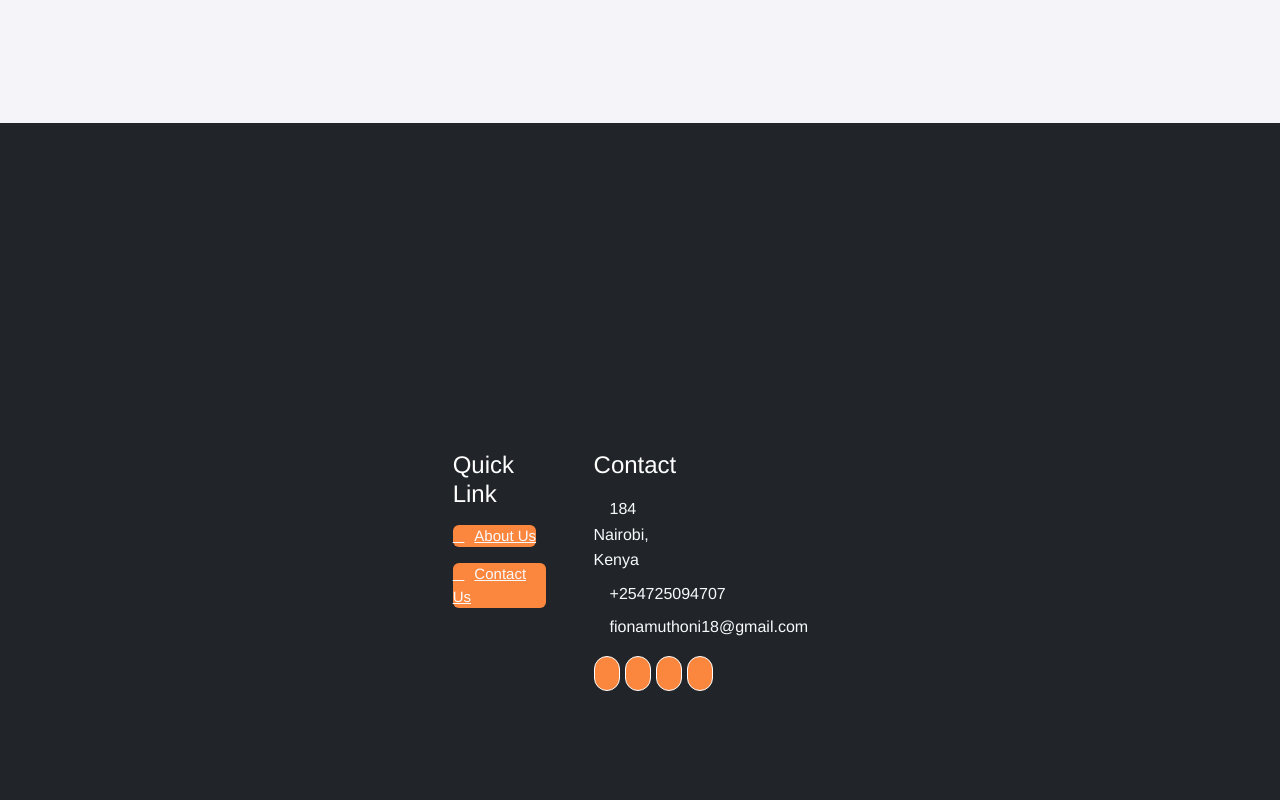
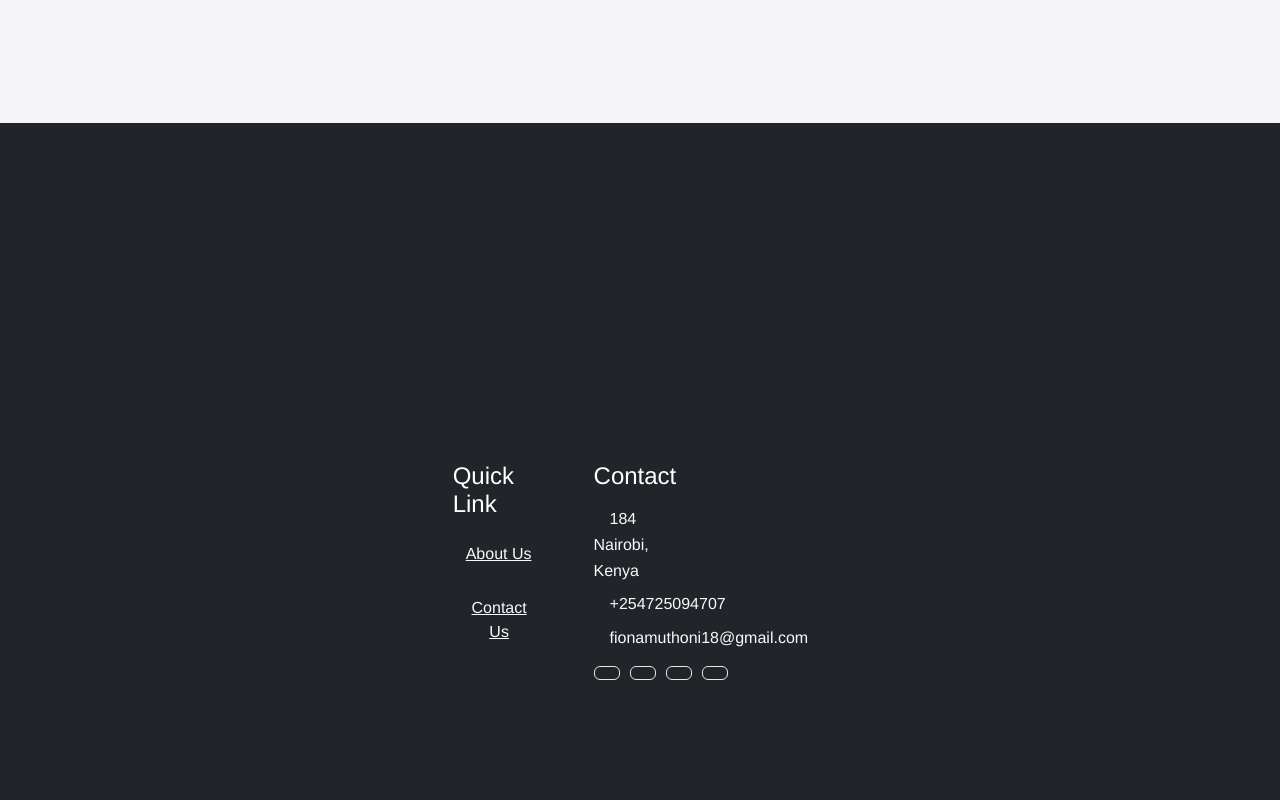
Before and after one commit to FionaG26/you-learn, a React (Create React App) app in the folder e-learning/: page /register in a window 1280 px wide. Shown: the part 840-1640 px from the top of the page. Built offline with nearby package versions, Linux system fonts and the light colour scheme.

Commit message:
Update style.css

```diff
--- a/e-learning/src/css/style.css
+++ b/e-learning/src/css/style.css
@@ -6,35 +6,6 @@
     --dark: #181d38;
 }
 
-.btn {
-    background-color: #fb873f;
-    border: none;
-}
-
-.btn a {
-    text-decoration: none;
-    color: #fff;
-}
-
-.btn:hover {
-    background: transparent;
-    color: var(--primary) !important;
-    border: 1px solid var(--primary);
-}
-
-.btn:hover a {
-    color: var(--primary) !important;
-}
-
-.btn-light {
-    background-color: var(--light);
-}
-
-.btn-light:hover {
-    background: transparent;
-    color: var(--light) !important;
-    border: 1px solid var(--light);
-}
 
 .fw-medium {
     font-weight: 600 !important;
@@ -52,20 +23,6 @@
     z-index: 99;
 }
 
-
-/*** Spinner ***/
-#spinner {
-    opacity: 0;
-    visibility: hidden;
-    transition: opacity .5s ease-out, visibility 0s linear .5s;
-    z-index: 99999;
-}
-
-#spinner.show {
-    transition: opacity .5s ease-out, visibility 0s linear 0s;
-    visibility: visible;
-    opacity: 1;
-}
 
 /* Body Styling */
 body {
@@ -530,67 +487,37 @@ body {
 
 
 /*** Footer ***/
-.footer .btn.btn-social {
-    margin-right: 5px;
-    width: 35px;
-    height: 35px;
-    display: flex;
-    align-items: center;
-    justify-content: center;
-    color: var(--light);
-    font-weight: normal;
-    border: 1px solid #FFFFFF;
-    border-radius: 35px;
-    transition: .3s;
+/* Footer Styling */
+.footer {
+    background-color: var(--dark); /* Dark background for footer */
+    color: var(--light); /* Light text for footer */
+    padding: 40px 0; /* Padding for footer */
 }
 
-.footer .btn.btn-social:hover {
-    color: var(--primary);
+.footer h4 {
+    color: var(--light); /* Light color for section headers */
+    margin-bottom: 20px; /* Space below header */
 }
 
-.footer .btn.btn-link {
-    display: block;
-    margin-bottom: 5px;
-    padding: 0;
-    text-align: left;
-    color: #FFFFFF;
-    font-size: 15px;
-    font-weight: normal;
-    text-transform: capitalize;
-    transition: .3s;
+.footer .btn-link {
+    color: var(--light); /* Light color for buttons */
 }
 
-.footer .btn.btn-link::before {
-    position: relative;
-    content: "\f105";
-    font-family: "Font Awesome 5 Free";
-    font-weight: 900;
-    margin-right: 10px;
+.footer .btn-link:hover {
+    text-decoration: underline; /* Underline on hover */
 }
 
-.footer .btn.btn-link:hover {
-    letter-spacing: 1px;
-    box-shadow: none;
+.footer .fa {
+    margin-right: 10px; /* Space between icons and text */
+}
+
+.footer .btn-social {
+    margin-right: 10px; /* Space between social buttons */
+    border: 1px solid var(--light); /* Light border for social buttons */
+    background-color: transparent; /* Transparent background */
 }
 
 .footer .copyright {
-    padding: 25px 0;
-    font-size: 15px;
-    border-top: 1px solid rgba(256, 256, 256, .1);
+    text-align: center; /* Center copyright text */
+    padding: 20px 0; /* Padding for copyright */
 }
-
-.footer .copyright a {
-    color: var(--light);
-}
-
-.footer .footer-menu a {
-    margin-right: 15px;
-    padding-right: 15px;
-    border-right: 1px solid rgba(255, 255, 255, .1);
-}
-
-.footer .footer-menu a:last-child {
-    margin-right: 0;
-    padding-right: 0;
-    border-right: none;
-}
```
